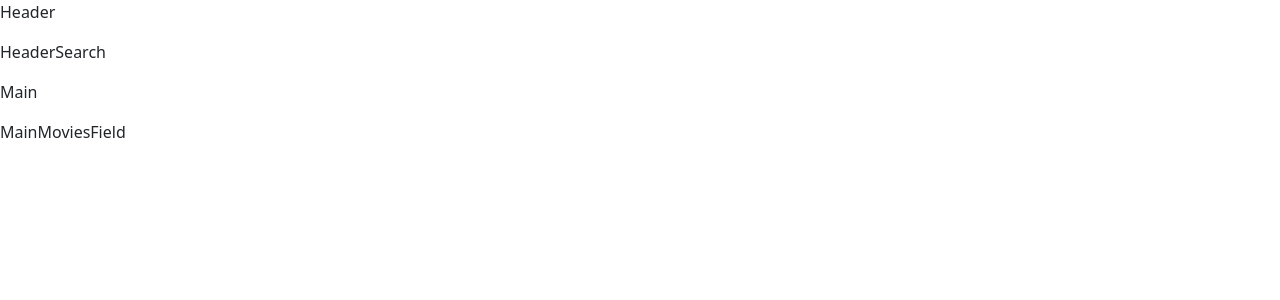
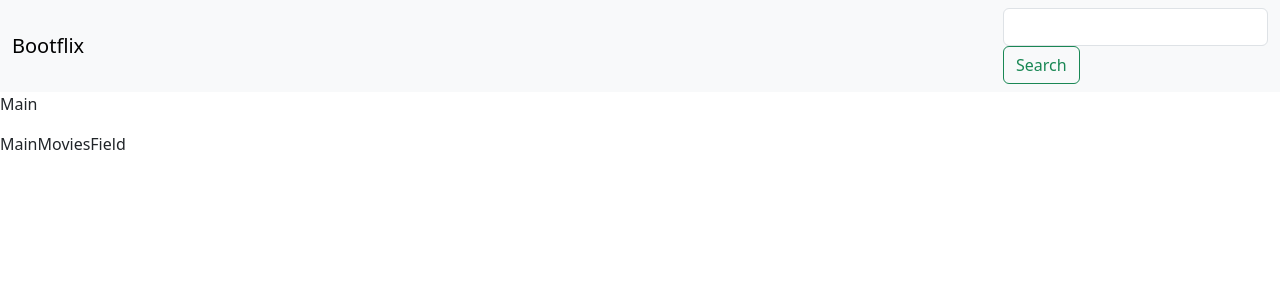
Before and after one commit to AlessioMartella7/vite-boolflix, a Vue app: page / in a window 1280 px wide. Shown: the top 300 px of the page. Built offline with nearby package versions, Linux system fonts and the light colour scheme.

Commit message:
added search bar in AppHeaderSearch

```diff
--- a/index.html
+++ b/index.html
@@ -1,13 +1,16 @@
 <!doctype html>
 <html lang="en">
+
 <head>
   <meta charset="UTF-8" />
   <link rel="icon" type="image/svg+xml" href="/vite.svg" />
   <meta name="viewport" content="width=device-width, initial-scale=1.0" />
-    <title>Vite + Vue</title>
+  <title>Bootflix</title>
 </head>
+
 <body>
   <div id="app"></div>
   <script type="module" src="/src/main.js"></script>
 </body>
+
 </html>
--- a/src/components/AppHeader.vue
+++ b/src/components/AppHeader.vue
@@ -10,14 +10,20 @@ export default {
     return {
 
     }
-  }
+  },
+  methods:{
+     searchedResult (){
+      console.log('AppHeader ha ricevuto il messaggio')
+     },
+  },
 }
 </script>
 
 <template>
-  <p>Header</p>
-  <AppHeaderSearch/>
+  <AppHeaderSearch
+  @searched-movie="searchedResult"
+  />
 </template>
 
-<style scoped>
+<style lang="scss" scoped>
 </style>
--- a/src/components/AppHeaderSearch.vue
+++ b/src/components/AppHeaderSearch.vue
@@ -2,14 +2,22 @@
 export default {
   data() {
     return {
-
+      inputSearch: '',
     }
   }
 }
 </script>
 
 <template>
-<p>HeaderSearch</p>
+<nav class="navbar bg-body-tertiary">
+  <div class="container-fluid">
+    <a class="navbar-brand">Bootflix</a>
+    <div>
+      <input class="form-control me-2" type="text" v-model="inputSearch">
+      <button class="btn btn-outline-success" type="button">Search</button>
+    </div>
+  </div>
+</nav>
 </template>
 
 <style scoped>
```
Lines whose indentation alone changed are shown as unchanged.
